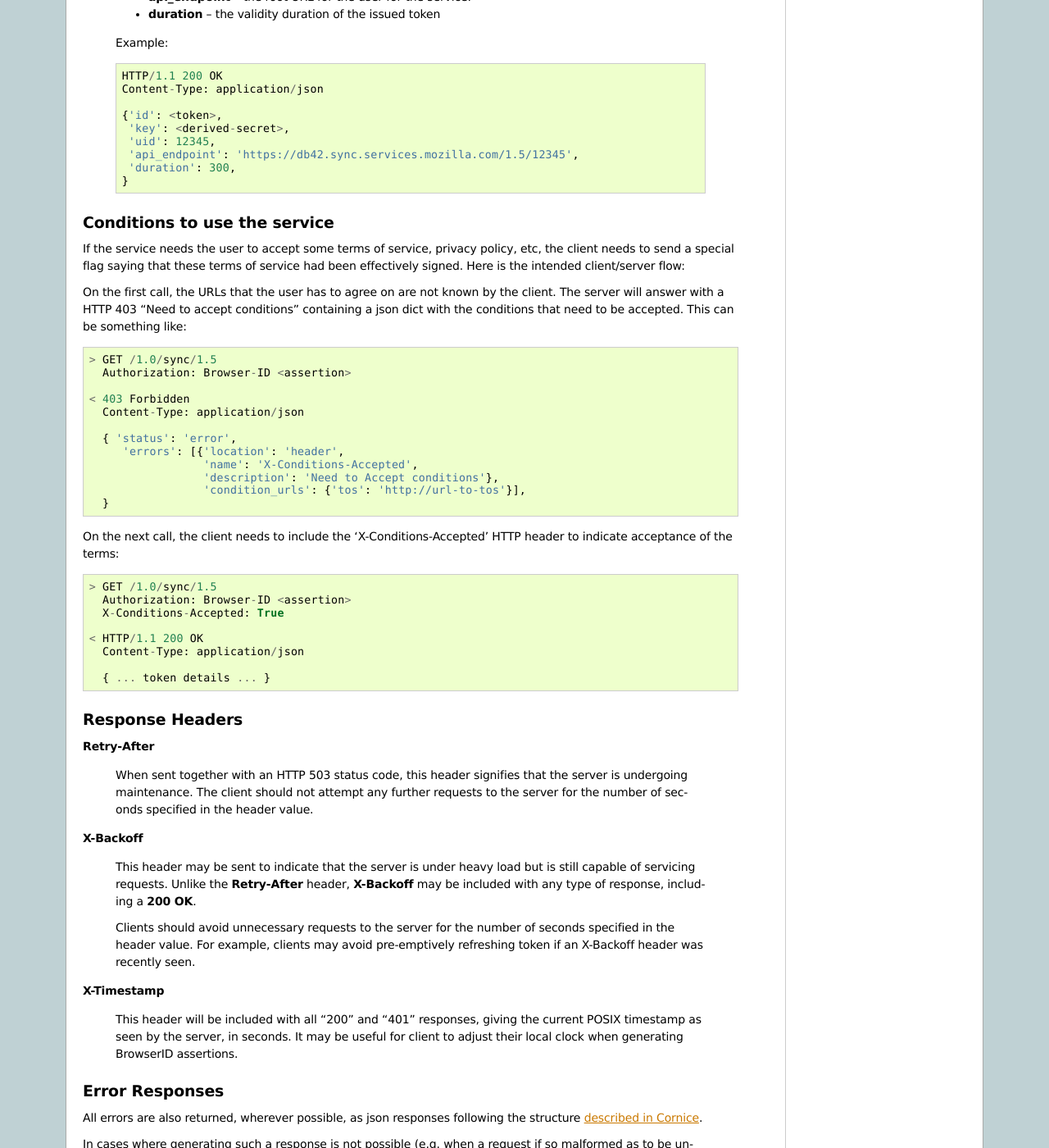
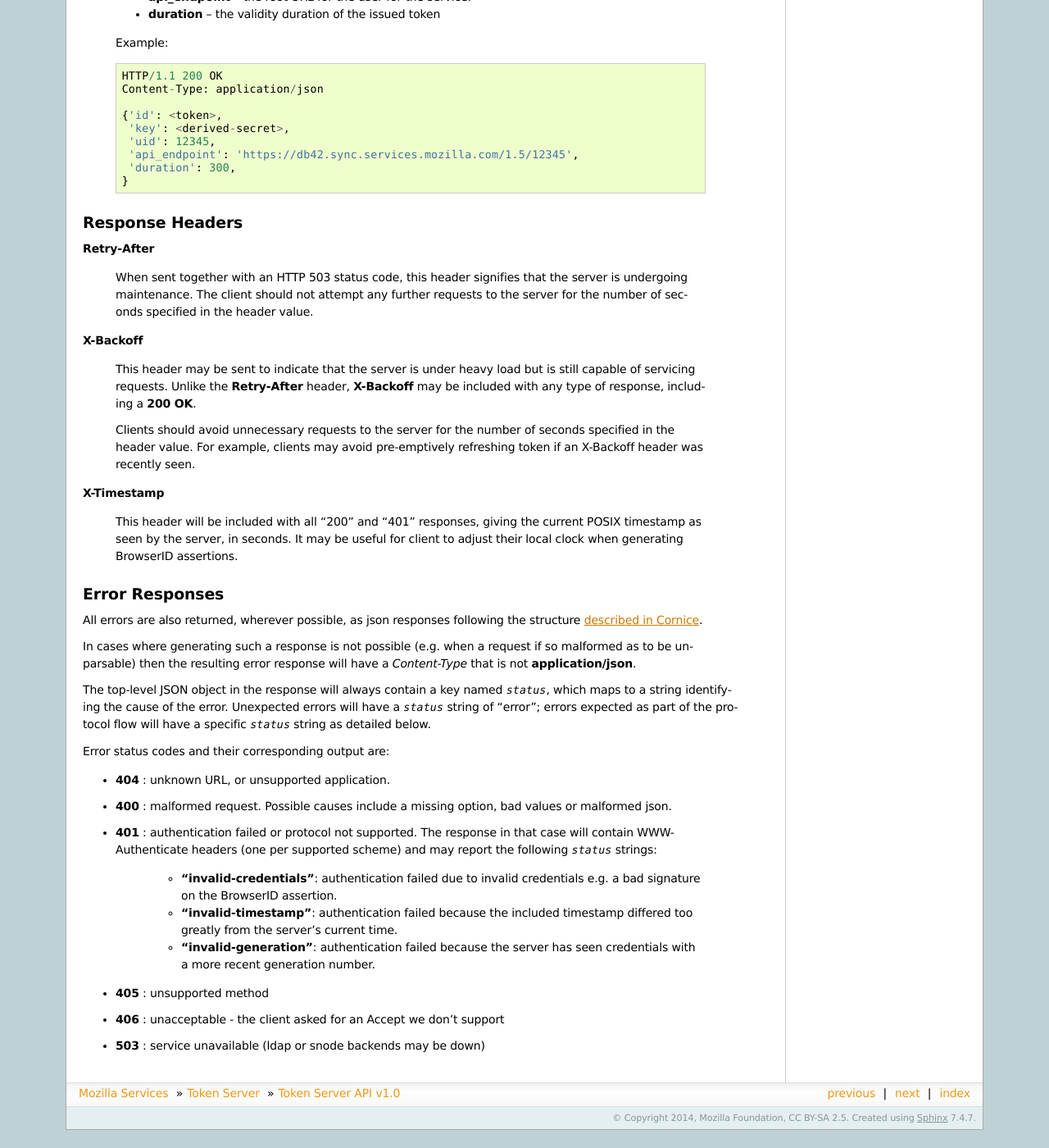
Before and after one commit to mozilla-services/docs, a Sphinx documentation site: the page built from source/token/apis.rst, in a window 1280 px wide and 1400 px high, scrolled down 594 px. Shown: the whole window at 82% size. Built offline with Sphinx 7.4.7, drawn with Linux system fonts in a browser that asks for light colours; the version number could not be read and is left out; after the commit the page ends 1972 px from its top, so only the background shows below that; some of the changed text lies outside the part shown.

Commit message:
Bug 959476 - remove X-Conditions-Accepted from tokenserver 1.0 spec; r=telliott

```diff
--- a/source/token/apis.rst
+++ b/source/token/apis.rst
@@ -48,44 +48,6 @@ Token Server API v1.0
          'api_endpoint': 'https://db42.sync.services.mozilla.com/1.5/12345',
          'duration': 300,
         }
-
-
-Conditions to use the service
-=============================
-
-If the service needs the user to accept some terms of service, privacy policy,
-etc, the client needs to send a special flag saying that these terms of
-service had been effectively signed. Here is the intended client/server flow:
-
-On the first call, the URLs that the user has to agree on are not known by the
-client.  The server will answer with a HTTP 403 "Need
-to accept conditions" containing a json dict with the conditions that need to
-be accepted. This can be something like::
-
-    > GET /1.0/sync/1.5
-      Authorization: Browser-ID <assertion>
-
-    < 403 Forbidden
-      Content-Type: application/json
-
-      { 'status': 'error',
-         'errors': [{'location': 'header',
-                     'name': 'X-Conditions-Accepted',
-                     'description': 'Need to Accept conditions'},
-                     'condition_urls': {'tos': 'http://url-to-tos'}],
-      }
-
-On the next call, the client needs to include the 'X-Conditions-Accepted' HTTP
-header to indicate acceptance of the terms::
-
-    > GET /1.0/sync/1.5
-      Authorization: Browser-ID <assertion>
-      X-Conditions-Accepted: True
-
-    < HTTP/1.1 200 OK
-      Content-Type: application/json
-
-      { ... token details ... }
 
 
 Response Headers
@@ -150,12 +112,6 @@ Error status codes and their corresponding output are:
     - **"invalid-generation"**:  authentication failed because the server
       has seen credentials with a more recent generation number.
 
-- **403** : authentication refused despite valid credentials.  The response
-  may report the following `status` strings:
-
-    - **"conditions-reqiured"**: the X-Conditions-Accepted header must
-      be provided in order to use the requested server.
-
 - **405** : unsupported method
 - **406** : unacceptable - the client asked for an Accept we don't support
 - **503** : service unavailable (ldap or snode backends may be down)
```
